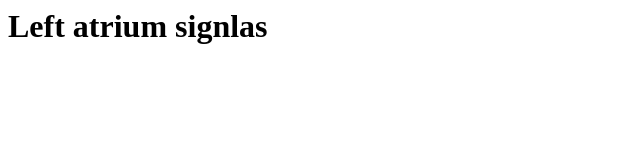
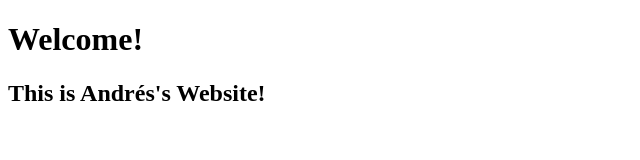
Before and after one commit to andresospina95/Thesis_URV_UOC, a plain HTML site: page index.html in a window 1280 px wide. Shown: the whole page, without its empty margins (0-640 px from the left). Drawn offline with Linux system fonts and the light colour scheme.

Commit message:
Update index.html

```diff
--- a/index.html
+++ b/index.html
@@ -1,2 +1,13 @@
-<h1>Left atrium signlas</h1>
-<a href="https://github.com/andresospina95/Thesis_urv_uoc/blob/main/15-11-19-ai-c4-6hz-nts190_Tue%2C%2008%20June%202021%2001_55_55.html"></a>
+<!DOCTYPE html>
+<html>
+	<head>
+		<title>
+			<h1>Left atrium signlas</h1>
+		</title>
+	</head>
+	<body>
+		<h1>Welcome!</h1>
+		<h2>This is Andrés's Website!</h2>
+    <a href="https://github.com/andresospina95/Thesis_urv_uoc/blob/main/15-11-19-ai-c4-6hz-nts190_Tue%2C%2008%20June%202021%2001_55_55.html"></a>
+	</body>
+</html>
```
